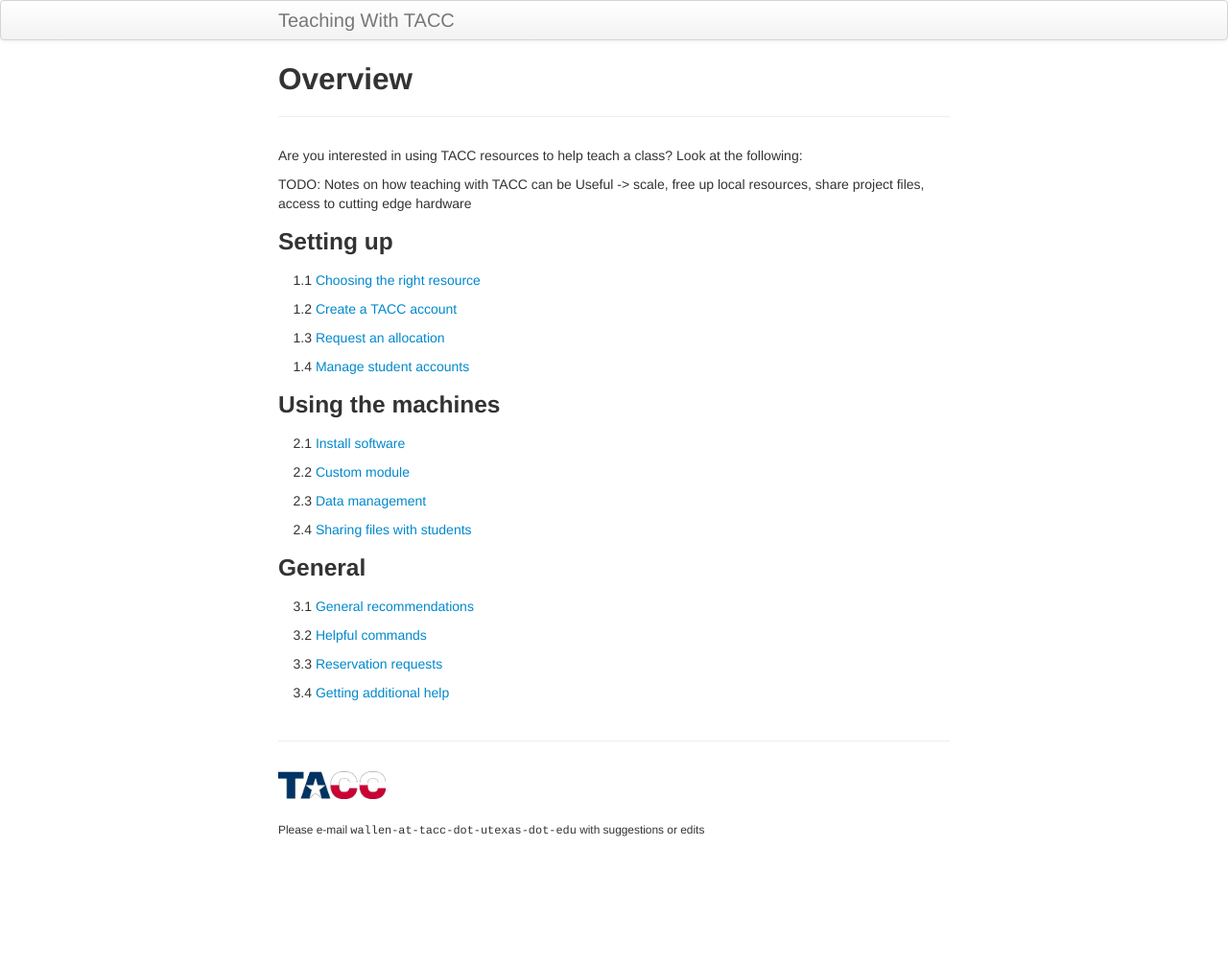
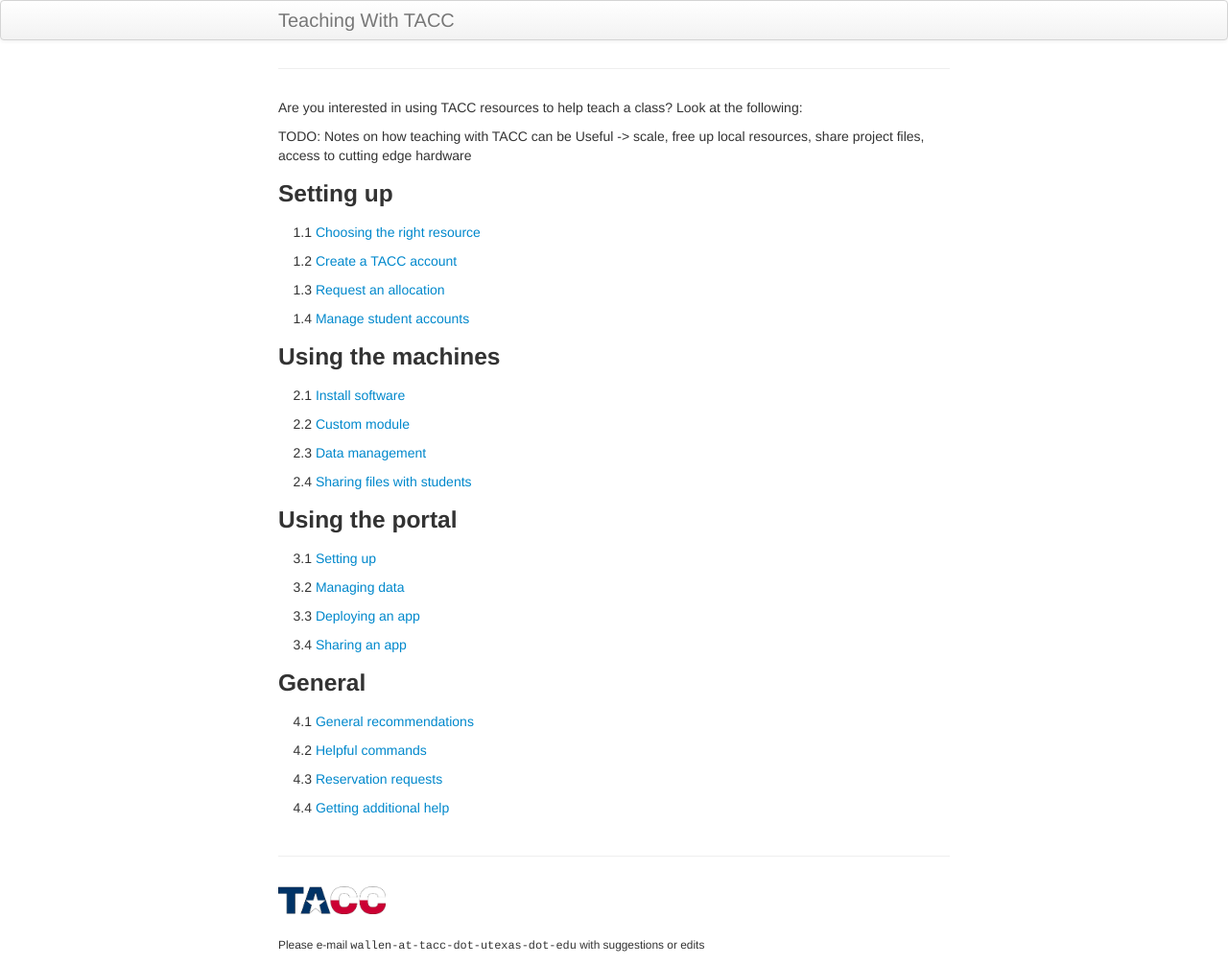
Before and after one commit to TACC/TeachingWithTACC, a Jekyll site: the page built from index.md, in a window 1280 px wide. Shown: the whole page at 96% size. Built offline with Jekyll 4.4.1, drawn with Linux system fonts in a browser that asks for light colours; before the commit the page ends 900 px from its top, so only the background shows below that.

Commit message:
portal sections

```diff
--- a/index.md
+++ b/index.md
@@ -1,6 +1,6 @@
 ---
 layout: page
-title: "Overview"
+title:
 tagline:
 ---
 
@@ -30,12 +30,23 @@ TODO: Notes on how teaching with TACC can be Useful
 
 &nbsp;&nbsp;&nbsp;&nbsp;2.4 [Sharing files with students](docs/02.sharing_files.md)
 
+### Using the portal
+
+&nbsp;&nbsp;&nbsp;&nbsp;3.1 [Setting up](docs/03.setting_up.md)
+
+&nbsp;&nbsp;&nbsp;&nbsp;3.2 [Managing data](docs/03.managing_data.md)
+
+&nbsp;&nbsp;&nbsp;&nbsp;3.3 [Deploying an app](docs/03.deploy_app.md)
+
+&nbsp;&nbsp;&nbsp;&nbsp;3.4 [Sharing an app](docs/03.share_app.md)
+
+
 ### General
 
-&nbsp;&nbsp;&nbsp;&nbsp;3.1 [General recommendations](docs/03.general_recommendations.md)
+&nbsp;&nbsp;&nbsp;&nbsp;4.1 [General recommendations](docs/04.general_recommendations.md)
 
-&nbsp;&nbsp;&nbsp;&nbsp;3.2 [Helpful commands](docs/03.helpful_commands.md)
+&nbsp;&nbsp;&nbsp;&nbsp;4.2 [Helpful commands](docs/04.helpful_commands.md)
 
-&nbsp;&nbsp;&nbsp;&nbsp;3.3 [Reservation requests](docs/03.reservation_requests.md)
+&nbsp;&nbsp;&nbsp;&nbsp;4.3 [Reservation requests](docs/04.reservation_requests.md)
 
-&nbsp;&nbsp;&nbsp;&nbsp;3.4 [Getting additional help](docs/03.additional_help.md)
+&nbsp;&nbsp;&nbsp;&nbsp;4.4 [Getting additional help](docs/04.additional_help.md)
```
Also changed, not shown: 1 other file.
